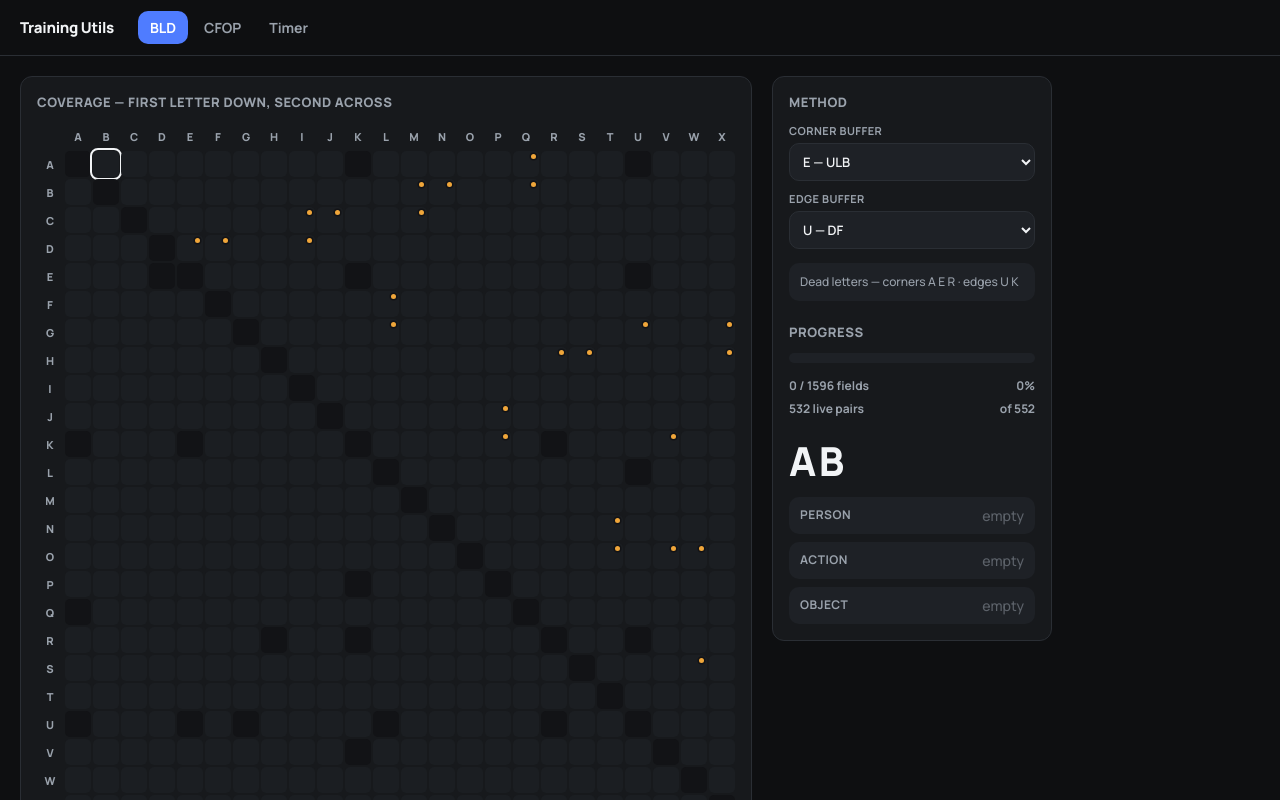
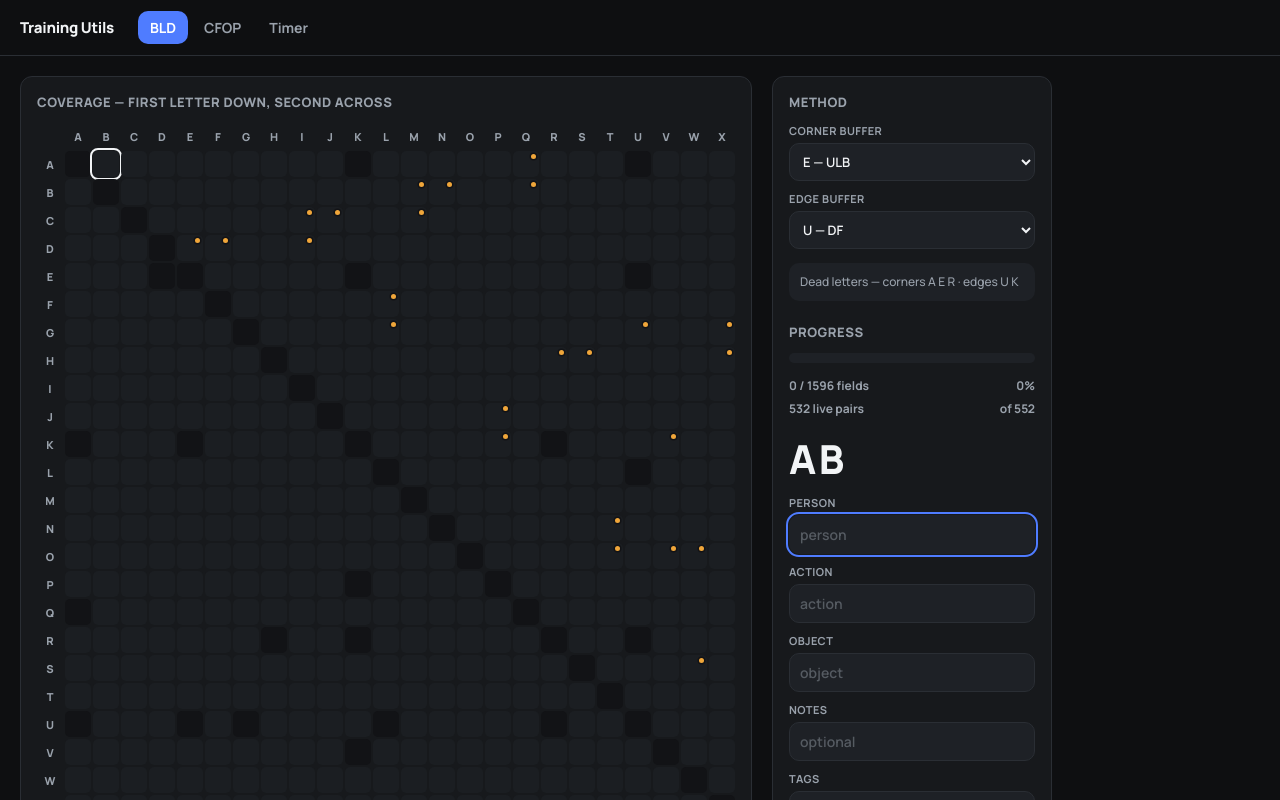
Before and after one commit to stantargonski/rubiks-bld-trainer, a React (Vite) app: page / in a window 1280 px wide. Both pictures are taken after a click on the button 106 px from the left and 164 px from the top of the page. Built offline with nearby package versions, Linux system fonts and the light colour scheme.

Commit message:
feat: implement store management in App component with saveEntry functionality

```diff
--- a/src/App.tsx
+++ b/src/App.tsx
@@ -1,6 +1,7 @@
-import { useState } from 'react'
+import { useState, useEffect } from 'react';
 import PairGrid from './bld/letterPairs/PairGrid';
-import { loadStore } from './bld/letterPairs/storage';
+import { loadStore, saveStore } from './bld/letterPairs/storage';
+import { isBlankEntry, type PairEntry } from './bld/letterPairs/types';
 import { loadSettings, saveSettings, type Settings } from './settings/defaults';
 
 type Section = 'bld' | 'cfop' | 'timer'
@@ -14,13 +15,27 @@ const SECTIONS: { id: Section; label: string }[] = [
 export default function App() {
   const [section, setSection] = useState<Section>('bld');
 
-  const [store] = useState(loadStore);
+  const [store, setStore] = useState(loadStore);
   const [settings, setSettings] = useState(loadSettings);
   const [selected, setSelected] = useState<string | null>(null);
 
   function updateSettings(next: Settings) {
     setSettings(next);
     saveSettings(next);
+  }
+
+  useEffect(() => {
+    const timer = setTimeout(() => saveStore(store), 400)
+    return () => clearTimeout(timer)
+  }, [store])
+
+  function saveEntry(entry: PairEntry) {
+    setStore((prev) => {
+      const pairs = {...prev.pairs}
+      if (isBlankEntry(entry)) delete pairs[entry.code]
+      else pairs[entry.code] = {...entry, updatedAt: Date.now() }
+      return { ...prev, pairs }
+    })
   }
 
   return (
@@ -48,6 +63,7 @@ export default function App() {
             onSettings={updateSettings}
             selected={selected}
             onSelect={setSelected}
+            onChangeEntry={saveEntry}
           />
         )}
         {section === 'cfop' && (
--- /dev/null
+++ b/src/bld/letterPairs/PairEditor.tsx
@@ -0,0 +1,99 @@
+import { useState, type KeyboardEvent } from 'react';
+import { FIELDS, type Confidence, type Field, type PairEntry } from './types';
+
+const CONFIDENCE: { level: Confidence; label: string }[] = [
+  { level: 0, label: 'unset' },
+  { level: 1, label: 'weak' },
+  { level: 2, label: 'ok' },
+  { level: 3, label: 'solid' },
+];
+
+function parseTags(text: string): string[] {
+  return text.split(',').map((tag) => tag.trim()).filter(Boolean);
+}
+
+interface PairEditorProps {
+  entry: PairEntry;
+  flagLabel: string;
+  onChange: (entry: PairEntry) => void;
+  onNext: () => void;
+}
+
+export default function PairEditor({ entry, flagLabel, onChange, onNext }: PairEditorProps) {
+  // Tags are the one field that can't round-trip through the store on every
+  // keystroke — "cat, " would parse to ["cat"] and eat the comma as you type.
+  // So this one field keeps a draft and commits on blur.
+  const [tagText, setTagText] = useState(entry.tags.join(', '));
+
+  function setField(field: Field, value: string) {
+    onChange({ ...entry, [field]: value });
+  }
+
+  function commitTags() {
+    onChange({ ...entry, tags: parseTags(tagText) });
+  }
+
+  function handleKeyDown(event: KeyboardEvent<HTMLDivElement>) {
+    if (event.key !== 'Enter') return;
+    if (!(event.target instanceof HTMLInputElement)) return;
+    event.preventDefault();
+    commitTags();
+    onNext();
+  }
+
+  return (
+    <div className="editor" onKeyDown={handleKeyDown}>
+      <p className="code">{entry.code}</p>
+      {flagLabel && <p className="kind">{flagLabel}</p>}
+
+      <div className="fields">
+        {FIELDS.map((field, index) => (
+          <label className="field" key={field}>
+            <span>{field}</span>
+            <input
+              autoFocus={index === 0}
+              value={entry[field]}
+              placeholder={field}
+              onChange={(event) => setField(field, event.target.value)}
+            />
+          </label>
+        ))}
+
+        <label className="field">
+          <span>notes</span>
+          <input
+            value={entry.notes}
+            placeholder="optional"
+            onChange={(event) => onChange({ ...entry, notes: event.target.value })}
+          />
+        </label>
+
+        <label className="field">
+          <span>tags</span>
+          <input
+            value={tagText}
+            placeholder="comma separated"
+            onChange={(event) => setTagText(event.target.value)}
+            onBlur={commitTags}
+          />
+        </label>
+      </div>
+
+      <div className="chips">
+        {CONFIDENCE.map(({ level, label }) => (
+          <button
+            key={level}
+            type="button"
+            className={`chip c${level}`}
+            aria-pressed={entry.confidence === level}
+            onClick={() => onChange({ ...entry, confidence: level })}
+          >
+            {label}
+          </button>
+        ))}
+      </div>
+
+      <p className="hint">Enter → next empty pair</p>
+    </div>
+  );
+}
--- a/src/bld/letterPairs/PairGrid.tsx
+++ b/src/bld/letterPairs/PairGrid.tsx
@@ -2,7 +2,8 @@ import { useMemo } from 'react'
 import { LETTERS, pieceOf, type Letter, type PieceKind } from '../../cube/speffz'
 import type { Settings } from '../../settings/defaults'
 import { FIELDS, blankEntry, filledCount , type PairEntry, type PairStore } from './types'
-import { blindSets, pairFlag, type PairFlag } from './scope'
+import { blindSets, pairFlag, nextEmptyCode, type PairFlag } from './scope'
+import PairEditor from './PairEditor'
 
 const ALL_PAIRS = LETTERS.length * LETTERS.length - LETTERS.length
 
@@ -19,9 +20,10 @@ interface PairGridProps {
   onSettings: (next: Settings) => void
   selected: string | null
   onSelect: (code: string) => void
+  onChangeEntry: (entry: PairEntry) => void
 }
 
-export default function PairGrid({store, settings,onSettings, selected, onSelect,}: PairGridProps) {
+export default function PairGrid({store, settings,onSettings, selected, onSelect, onChangeEntry,}: PairGridProps) {
   const blind = useMemo(() => blindSets(settings), [settings]);
 
   // One pass for both numbers. Dead pairs are excluded from the denominator
@@ -113,9 +115,20 @@ export default function PairGrid({store, settings,onSettings, selected, onSelect
           <span>of {ALL_PAIRS}</span>
         </div>
 
-        {entry
-          ? <Detail entry={entry} settings={settings} />
-          : <p className="stub" style={{ marginTop: 24 }}>Pick a cell to see its pair.</p>}
+        {entry ? (
+          <PairEditor
+            key={entry.code}
+            entry={entry}
+            flagLabel={FLAG_LABEL[pairFlag(entry.code[0] as Letter, entry.code[1] as Letter, settings)]}
+            onChange={onChangeEntry}
+            onNext={() => {
+              const next = nextEmptyCode(entry.code, store.pairs, settings);
+              if (next) onSelect(next);
+            }}
+          />
+        ) : (
+          <p className="stub" style={{ marginTop: 24 }}>Pick a cell to see its pair.</p>
+        )}
       </aside>
     </div>
   );
@@ -181,23 +194,3 @@ function Row({ first, settings, pairs, selected, onSelect }: RowProps) {
     </>
   );
 }
-
-function Detail({ entry, settings }: { entry: PairEntry; settings: Settings }) {
-  const flag = pairFlag(entry.code[0] as Letter, entry.code[1] as Letter, settings);
-  return (
-    <div style={{ marginTop: 24 }}>
-      <p className="code">{entry.code}</p>
-      {flag !== 'normal' && <p className="kind">{FLAG_LABEL[flag]}</p>}
-      <div className="rows">
-        {FIELDS.map((field) => (
-          <div className="row" key={field}>
-            <b>{field}</b>
-            <span className={entry[field] ? '' : 'empty'}>
-              {entry[field] || 'empty'}
-            </span>
-          </div>
-        ))}
-      </div>
-    </div>
-  );
-}
--- a/src/bld/letterPairs/scope.ts
+++ b/src/bld/letterPairs/scope.ts
@@ -1,9 +1,9 @@
-// scope.ts — replaces isLivePair + scopedPairKind
 import {
   LETTERS, blindStickers, breakInSticker, pieceOf,
   type Letter, type PieceKind,
 } from '../../cube/speffz';
 import type { Settings } from '../../settings/defaults';
+import { filledCount, type PairEntry } from './types';
 
 export type PairFlag = 'dead' | 'normal' | 'flip' | 'twist';
 
@@ -51,3 +51,22 @@ export function livePairCount(settings: Settings): number {
   }
   return count;
 }
+
+export function nextEmptyCode(
+  fromCode: string | null,
+  pairs: Record<string, PairEntry>,
+  settings: Settings,
+): string | null {
+  const codes: string[] = []
+  for (const first of LETTERS) {
+    for (const second of LETTERS) {
+      if (pairFlag(first, second, settings) !== 'dead') codes.push(first + second)
+  }
+ }
+ const start = fromCode ? codes.indexOf(fromCode) + 1 : 0
+ for ( let step = 0; step < codes.length; step += 1) {
+  const code = codes[(start + step) % codes.length]
+  if (filledCount(pairs[code]) === 0) return code
+ }
+ return null
+}
--- a/src/bld/letterPairs/types.ts
+++ b/src/bld/letterPairs/types.ts
@@ -49,3 +49,10 @@ export function filledCount(entry: PairEntry | undefined): number {
   }
   return n;
 }
+
+export function isBlankEntry(entry: PairEntry): boolean {
+  return filledCount(entry) === 0
+    && entry.notes.trim() === ''
+    && entry.tags.length === 0
+    && entry.confidence === 0;
+}
--- a/src/styles/global.css
+++ b/src/styles/global.css
@@ -320,3 +320,53 @@ button {
 .stat + .stat {
   margin-top: 6px;
 }
+/* ---------- pair editor ---------- */
+.editor { margin-top: 22px; }
+.fields { display: grid; gap: 10px; margin-top: 16px; }
+.field { display: block; }
+.field > span {
+  display: block;
+  margin-bottom: 5px;
+  font-size: 11px;
+  font-weight: 700;
+  text-transform: uppercase;
+  letter-spacing: 0.04em;
+  color: var(--text-dim);
+}
+.field input {
+  width: 100%;
+  padding: 9px 10px;
+  background: var(--panel-2);
+  border: 1px solid var(--line);
+  border-radius: var(--radius-sm);
+  color: var(--text);
+  font: inherit;
+  font-size: 14px;
+  font-weight: 600;
+}
+.field input::placeholder { color: var(--text-dim); opacity: 0.45; }
+.field input:focus-visible {
+  outline: 2px solid var(--accent);
+  outline-offset: 1px;
+  border-color: transparent;
+}
+.chips { display: flex; gap: 4px; margin-top: 14px; }
+.chip {
+  flex: 1;
+  padding: 7px 0;
+  border: 1px solid var(--line);
+  border-radius: var(--radius-sm);
+  background: var(--panel-2);
+  color: var(--text-dim);
+  font-size: 11px;
+  font-weight: 700;
+  text-transform: uppercase;
+  letter-spacing: 0.03em;
+}
+.chip:hover { color: var(--text); }
+.chip[aria-pressed='true'] { color: var(--accent-ink); border-color: transparent; }
+.chip.c0[aria-pressed='true'] { background: #4a515c; }
+.chip.c1[aria-pressed='true'] { background: #b4502c; }
+.chip.c2[aria-pressed='true'] { background: #1c5cab; }
+.chip.c3[aria-pressed='true'] { background: #2f8f5b; }
+.hint { margin: 14px 0 0; font-size: 11px; color: var(--text-dim); }
```
